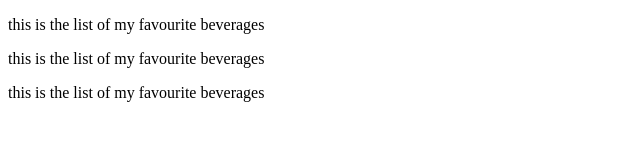
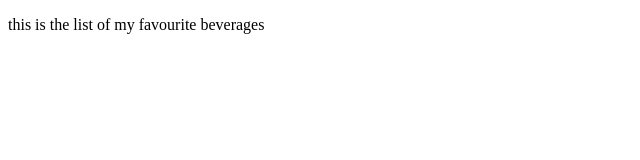
Before and after one commit to WaracleAcademy/modern-javascript-002-SamGrant98, a plain HTML site: page index.html in a window 1280 px wide. Shown: the whole page, without its empty margins (0-640 px from the left). Drawn offline with Linux system fonts and the light colour scheme.

Commit message:
Update index.html

```diff
--- a/index.html
+++ b/index.html
@@ -6,7 +6,5 @@
     </head>
     <body>
     <p> this is the list of my favourite beverages<?p>
-    <p> this is the list of my favourite beverages<?p>
-    <p> this is the list of my favourite beverages<?p>
   </body>
 </html>
```
